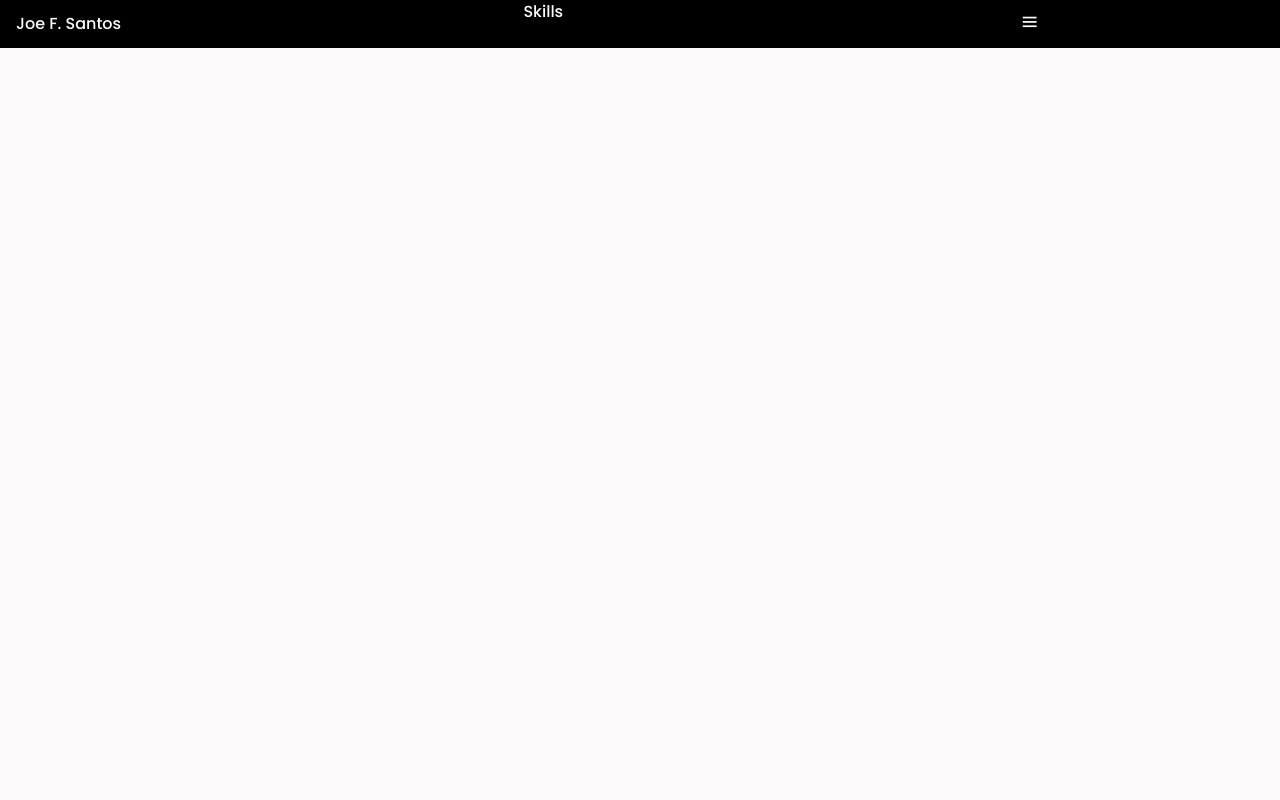
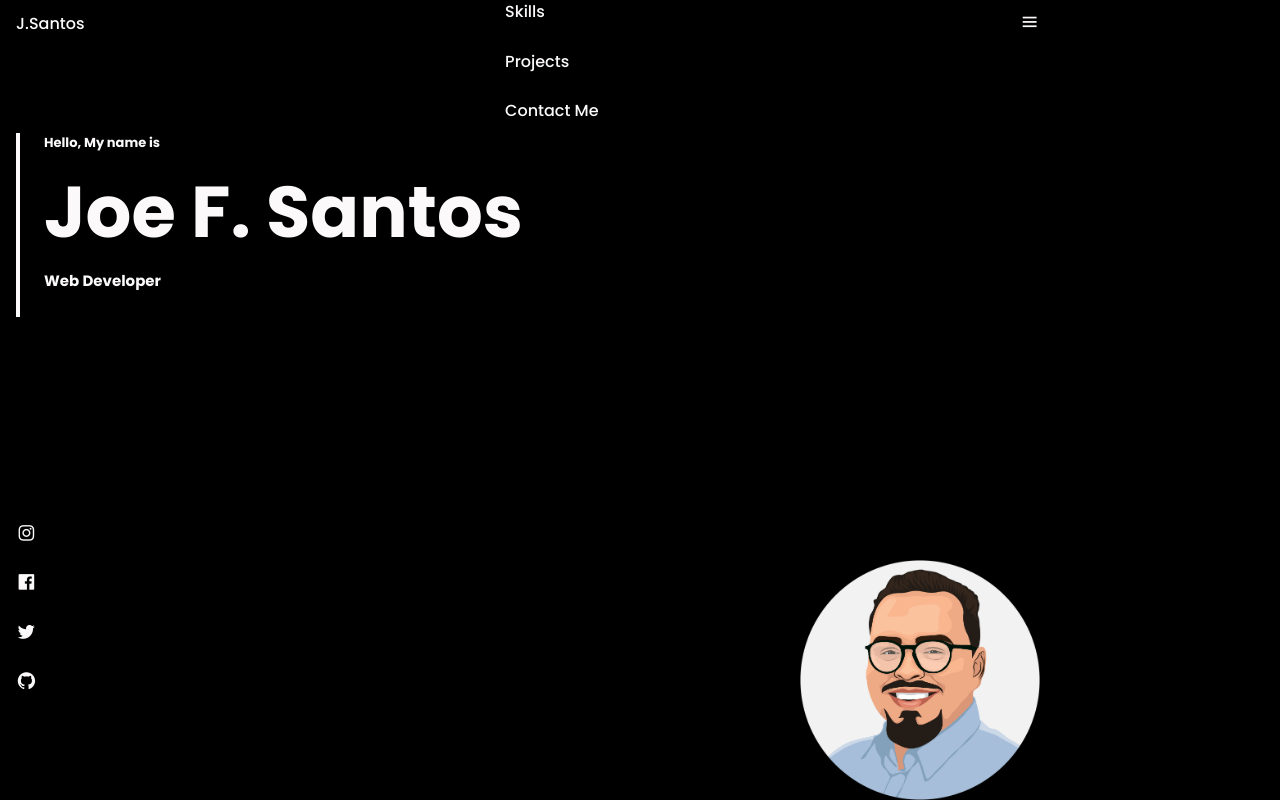
Before and after one commit to svvntos/portfolio, a plain HTML site: page index.html in a window 1280 px wide. Drawn offline with nearby package versions, Linux system fonts and the light colour scheme.

Commit message:
finished the landing page with profile image, nav bar, and social links. Now working on button to download m resume and start working on about page

```diff
--- a/assets/css/styles.css
+++ b/assets/css/styles.css
@@ -226,13 +226,106 @@ img {
   box-shadow: 0 2px 4px rgba(0,0,0,.1);
 }
 
+.scroll-header .nav_logo, .scroll-header .nav_toggle, .scroll-header .nav_link{
+  color: var(--first-color-dark);
+}
+
+.scroll-header .nav_menu{
+  background-color: var(--first-color-lighten);
+}
+
 /*===== SCROLL TOP =====*/
+.scrolltop{
+  position: fixed;
+  right:1rem;
+  bottom: -20%;
+  display: flex;
+  justify-content: center;
+  align-items: center;
+  padding: .5rem;
+  background: rgba(123,111,113,.7);
+  border-radius: .5rem;
+  z-index: var(--z-tooltip);
+  transition: .4s;
+  visibility: hidden;
+}
 
+.scrolltop:hover{
+  background-color: var(--first-color);
+}
+
+.scrolltop_icon{
+  font-size: 2rem;
+  color: var(--first-color-lighten);
+}
 
 /* Show scroll top */
-
+.show-scroll{
+  visibility: visible;
+  bottom: 1.5rem;
+}
 
 /*===== HOME =====*/
+.home{
+  background-color: #000;
+  overflow: hidden;
+}
+
+.home_container{
+  position: relative;
+  height: calc(100vh - var(--header-height));
+  grid-template-rows: repeat(2, max-content);
+  align-content: space-around;
+  row-gap: 2rem;
+}
+
+.home_data{
+  border-left: 4px solid var(--first-color-lighten);
+  color: var(--first-color-lighten);
+  padding-left: 1.5rem;
+  z-index: var(--z-tooltip);
+}
+
+.home_name{
+  font-size: var(--biggest-font-size);
+}
+.home_greeting, .home_profession{
+  display: block;
+  font-weight: var(--font-bold);
+}
+.home_greeting{
+  font-size: .813rem;
+}
+.home_profession{
+  font-size: .938rem;
+  margin-bottom: var(--mb-3);
+
+}
+.home_img{
+  position: absolute;
+  right: 0;
+  bottom: 0;
+}
+
+.home_img img{
+  width: 240px;
+}
+
+.home_social{
+  display: flex;
+  flex-direction: column;
+}
+
+.home_social-icon{
+  width: max-content;
+  font-size: 1.3rem;
+  margin-bottom: var(--mb-2);
+  color: var(--first-color-lighten);
+}
+
+.home_social-icon:hover{
+  color: var(--first-color-light) ;
+}
 
 
 /*BUTTONS*/
--- a/assets/js/main.js
+++ b/assets/js/main.js
@@ -51,3 +51,10 @@ function scrollHeader(){
     if(this.scrollY >= 200) header.classList.add('scroll-header'); else header.classList.remove('scroll-header')
 }
 window.addEventListener('scroll', scrollHeader)
+
+// show scroll Top
+function scrollTop(){
+    const scrollTop = document.getElementById('scroll-top')
+    if(this.scrollY >= 560) scrollTop.classList.add('show-scroll'); else scrollTop.classList.remove('show-scroll')
+}
+window.addEventListener('scroll', scrollTop)
--- a/index.html
+++ b/index.html
@@ -17,30 +17,60 @@
   </head>
   <body>
     <!-- Scroll top -->
-
+    <a href="#" class="scrolltop" id="scroll-top">
+      <i class="bx bx-chevron-up scrolltop_icon"></i>
+    </a>
     <!-- Header -->
     <header class="l-header" id="header">
       <nav class="nav bd-container">
-            <a href="#" class="nav_logo">Joe F. Santos</a>
+        <a href="#" class="nav_logo">J.Santos</a>
 
         <div class="nav_menu" id="nav-menu">
           <ul class="nav_list">
-                    <li class="nav_item"><a href="#home" class="nav_link active-link">Home</a></li>
-                    <li class="nav_item"><a href="#about" class="nav_link">About Me</a></li>
-                    <li class="nav_item"><a href="#skills" class="nav_link">Skills</a></li>
-                    <li class="nav_item"><a href="#projects" class="nav_link">Projects</a></li>
-                    <li class="nav_item"><a href="#contact" class="nav_link">Contact Me</a></li>
+            <li class="nav_item">
+              <a href="#home" class="nav_link active-link">Home</a>
+            </li>
+            <li class="nav_item">
+              <a href="#about" class="nav_link">About Me</a>
+            </li>
+            <li class="nav_item">
+              <a href="#skills" class="nav_link">Skills</a>
+            </li>
+            <li class="nav_item">
+              <a href="#projects" class="nav_link">Projects</a>
+            </li>
+            <li class="nav_item">
+              <a href="#contact" class="nav_link">Contact Me</a>
+            </li>
           </ul>
         </div>
         <div class="nav_toggle" id="nav-toggle">
-                <i class='bx bx-menu'></i>
+          <i class="bx bx-menu"></i>
         </div>
       </nav>
     </header>
 
     <main class="l-main">
       <!--===== HOME =====-->
+      <section class="home" id="home">
+        <div class="home_container bd-container bd-grid">
+          <div class="home_data">
+            <span class="home_greeting">Hello, My name is</span>
+            <h1 class="home_name">Joe F. Santos</h1>
+            <span class="home_profession">Web Developer</span>
+          </div>
+          <div class="home_social">
+            <a href="#" class="home_social-icon"><i class="bx bxl-instagram"></i></a>
+            <a href="#" class="home_social-icon"><i class="bx bxl-facebook-square"></i></a>
+            <a href="#" class="home_social-icon"><i class="bx bxl-twitter"></i></a>
+            <a href="#" class="home_social-icon"><i class="bx bxl-github"></i></a>
+          </div>
 
+          <div class="home_img">
+            <img src="./assets/img/profile.png" alt="">
+          </div>
+        </div>
+      </section>
       <!--===== ABOUT =====-->
 
       <!--===== QUALIFICATION =====-->
```
Also changed, not shown: assets/img/profile.png (added). Lines whose indentation alone changed are shown as unchanged.
